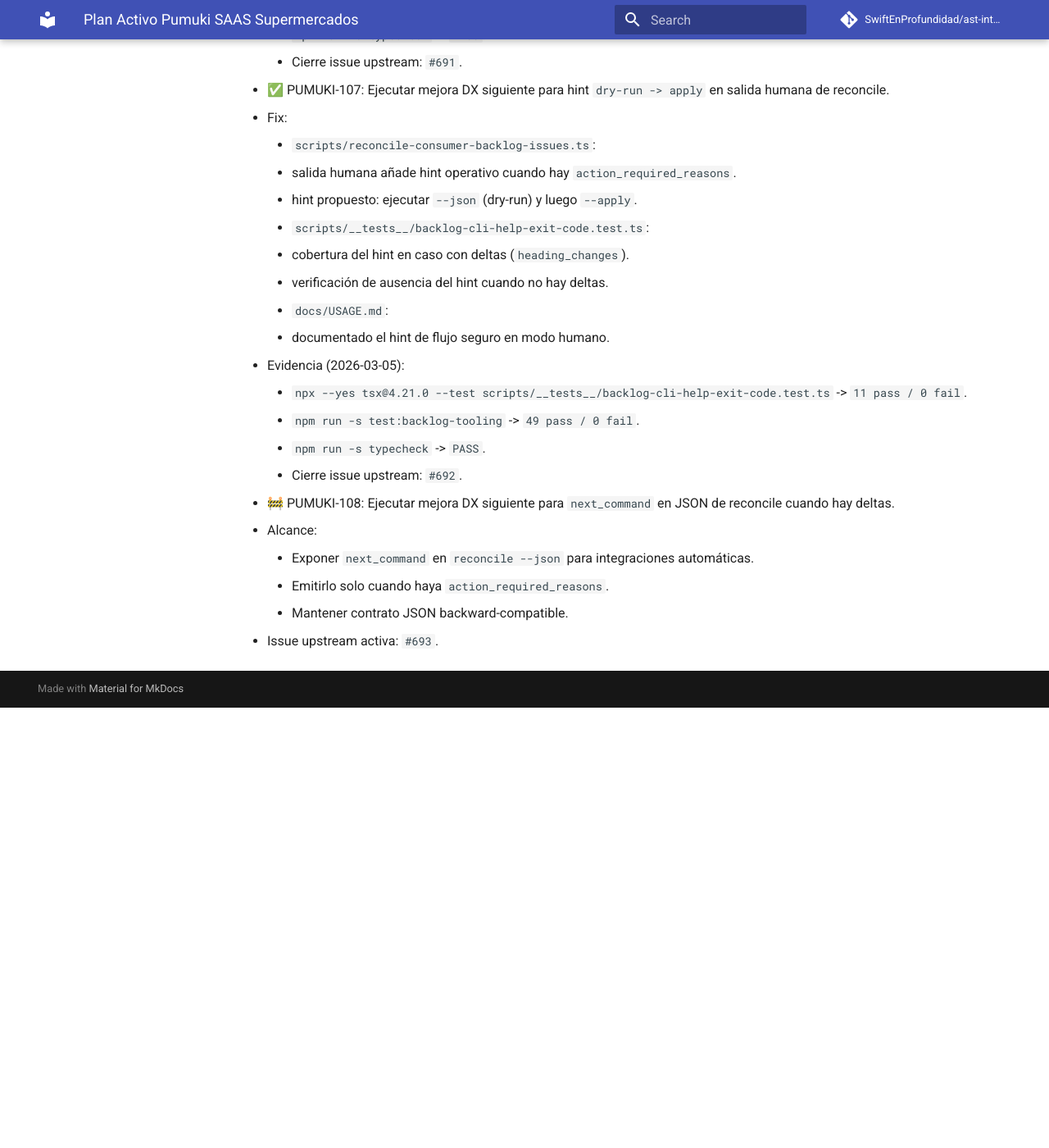
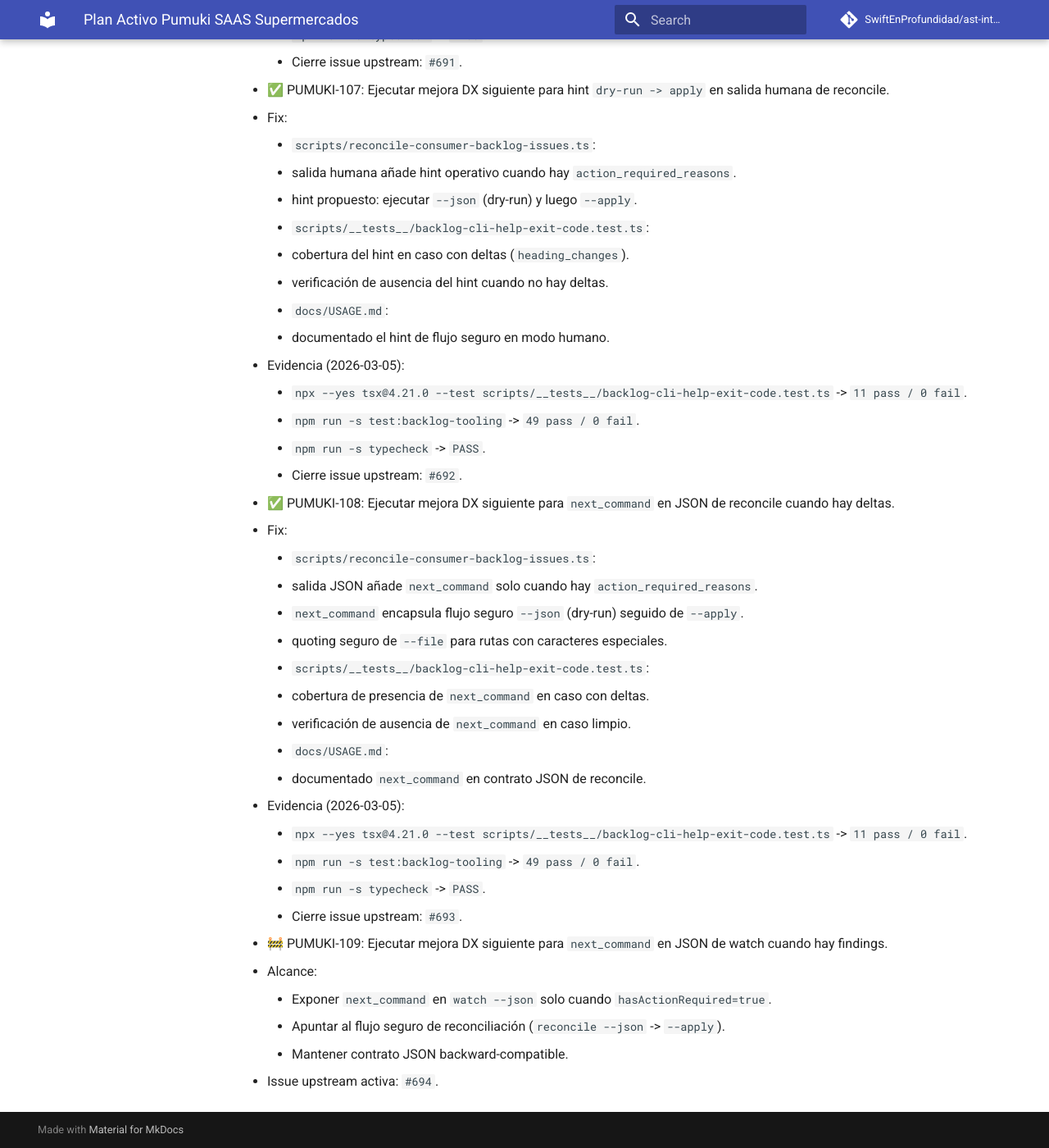
Before and after one commit to SwiftEnProfundidad/ast-intelligence-hooks, an MkDocs documentation site: the page built from docs/seguimiento-activo-pumuki-saas-supermercados.md, in a window 1280 px wide and 1400 px high, scrolled down 45694 px. Shown: the whole window at 82% size. Built offline with MkDocs 1.6.1 and Material for MkDocs 9.7.7, drawn with Linux system fonts in a browser that asks for light colours; comment, search, counter and statistics services are not loaded; before the commit the page ends 46557 px from its top, so only the background shows below that.

Commit message:
feat(backlog): expose reconcile next_command in json output

```diff
--- a/docs/seguimiento-activo-pumuki-saas-supermercados.md
+++ b/docs/seguimiento-activo-pumuki-saas-supermercados.md
@@ -1263,9 +1263,26 @@
     - `npm run -s typecheck` -> `PASS`.
     - Cierre issue upstream: `#692`.
 
-- 🚧 PUMUKI-108: Ejecutar mejora DX siguiente para `next_command` en JSON de reconcile cuando hay deltas.
+- ✅ PUMUKI-108: Ejecutar mejora DX siguiente para `next_command` en JSON de reconcile cuando hay deltas.
+  - Fix:
+    - `scripts/reconcile-consumer-backlog-issues.ts`:
+      - salida JSON añade `next_command` solo cuando hay `action_required_reasons`.
+      - `next_command` encapsula flujo seguro `--json` (dry-run) seguido de `--apply`.
+      - quoting seguro de `--file` para rutas con caracteres especiales.
+    - `scripts/__tests__/backlog-cli-help-exit-code.test.ts`:
+      - cobertura de presencia de `next_command` en caso con deltas.
+      - verificación de ausencia de `next_command` en caso limpio.
+    - `docs/USAGE.md`:
+      - documentado `next_command` en contrato JSON de reconcile.
+  - Evidencia (2026-03-05):
+    - `npx --yes tsx@4.21.0 --test scripts/__tests__/backlog-cli-help-exit-code.test.ts` -> `11 pass / 0 fail`.
+    - `npm run -s test:backlog-tooling` -> `49 pass / 0 fail`.
+    - `npm run -s typecheck` -> `PASS`.
+    - Cierre issue upstream: `#693`.
+
+- 🚧 PUMUKI-109: Ejecutar mejora DX siguiente para `next_command` en JSON de watch cuando hay findings.
   - Alcance:
-    - Exponer `next_command` en `reconcile --json` para integraciones automáticas.
-    - Emitirlo solo cuando haya `action_required_reasons`.
+    - Exponer `next_command` en `watch --json` solo cuando `hasActionRequired=true`.
+    - Apuntar al flujo seguro de reconciliación (`reconcile --json` -> `--apply`).
     - Mantener contrato JSON backward-compatible.
-  - Issue upstream activa: `#693`.
+  - Issue upstream activa: `#694`.
```
Also changed, not shown: docs/USAGE.md (+1 -0 lines), docs/registro-maestro-de-seguimiento.md (+2 -2 lines), 2 other files.
